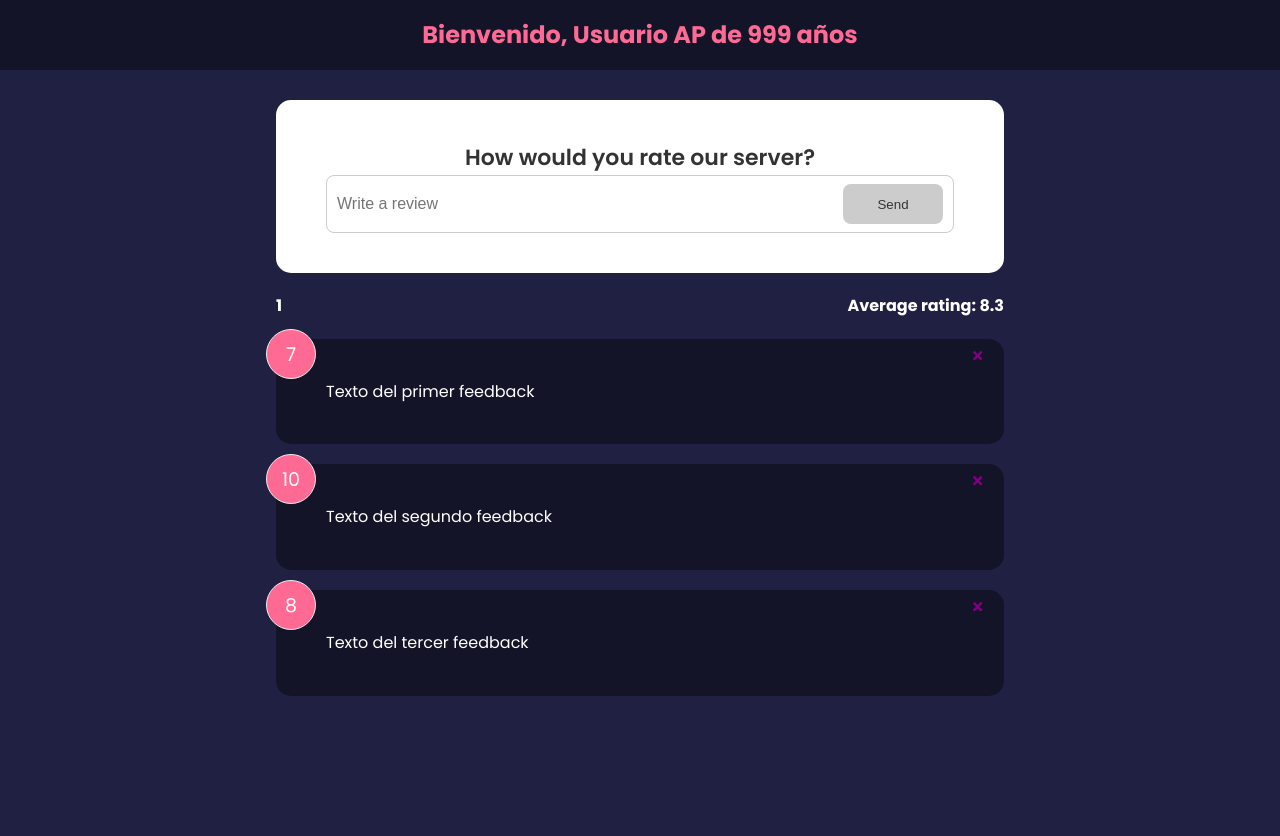
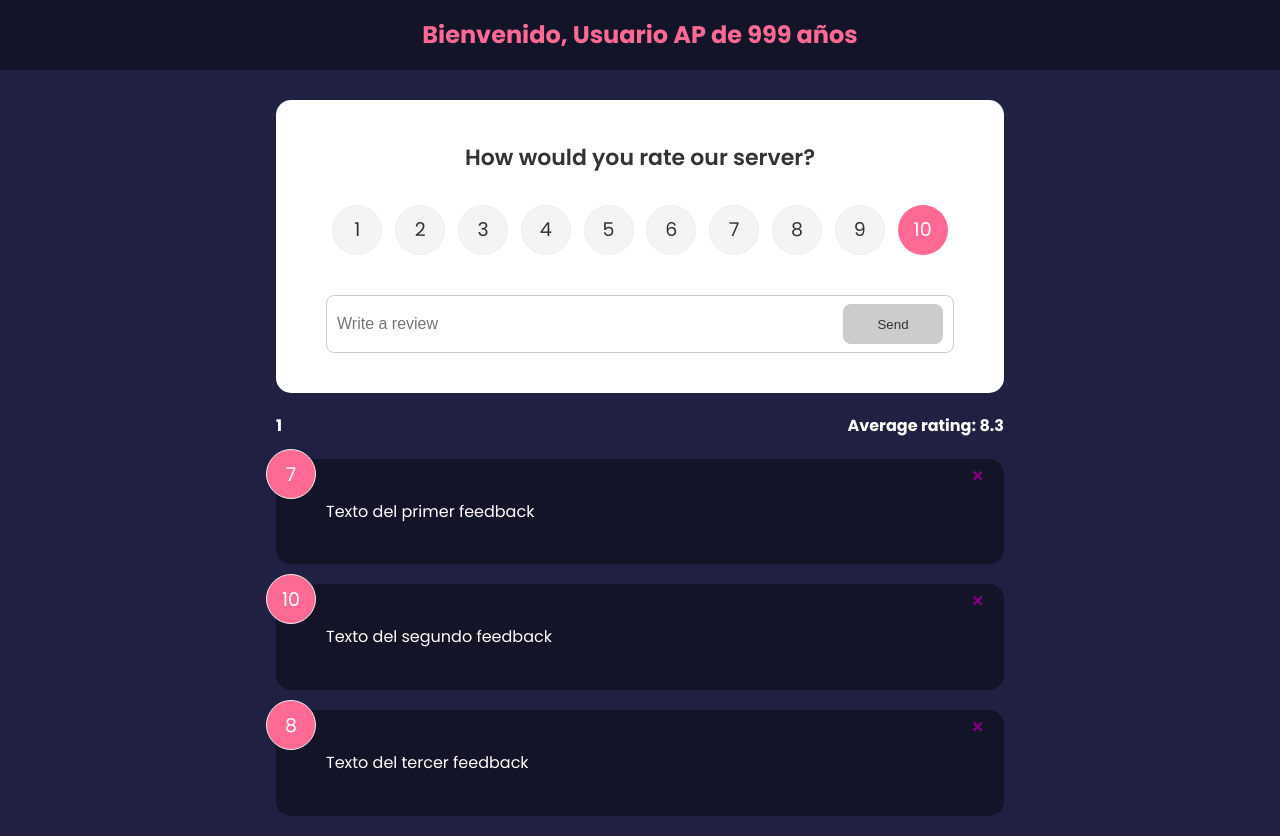
Before and after one commit to FernandoGP98/feedback-app, a React (Create React App) app: page / in a window 1280 px wide. Before the commit the page ends 800 px from the top, so only its background shows below. Built offline with nearby package versions, Linux system fonts and the light colour scheme.

Commit message:
Rating select component

```diff
--- a/src/components/FeedbackForm.jsx
+++ b/src/components/FeedbackForm.jsx
@@ -1,9 +1,11 @@
 import { useState } from "react"
+import RatingSelect from './RatingSelect'
 import Card from "./shared/Card"
 import Button from "./shared/Button"
 
-export default function FeedbackForm() {
+export default function FeedbackForm({ handleAdd }) {
   const [text, setText] = useState('')
+  const [rating, setRating] = useState(10)
   const [btnDisable, setBtnDisable] = useState(true)
   const [message, setMessage] = useState('')
 
@@ -14,24 +16,38 @@
     //Changed the validation for target
     //cause text grabbed the value before the change.
     //if (text === ""){
-      if (e.target.value === ""){
+    if (e.target.value === "") {
       setBtnDisable(true)
       setMessage(null)
-      }else if(e.target.value !== "" && e.target.value.trim().length <= 10){ //If the text has less than 10 characters
+    } else if (e.target.value !== "" && e.target.value.trim().length <= 10) { //If the text has less than 10 characters
       setBtnDisable(true)
       setMessage('Text must be atleast 10 characters')
-      }else{ //The text has something and is more than 10 characters
+    } else { //The text has something and is more than 10 characters
       setMessage(null)
       setBtnDisable(false)
     }
     setText(e.target.value)
   }
+
+  const handleSubmit = (e) => {
+    e.preventDefault()
+    if (text.trim().length > 10) {
+      const newFeedBack = {
+        text: text,
+        rating: rating
+      }
+      handleAdd(newFeedBack)
+      setText('')
+    }
+  }
   return (
     <Card>
-        <form action="">
+      <form onSubmit={handleSubmit}>
         <h2>How would you rate our server?</h2>
+        {/* Pass function as prop to set the rating */}
+        <RatingSelect select={(rating) => setRating(rating)}></RatingSelect>
         <div className="input-group">
-                <input onChange={handleTextChange} type="text" placeholder="Write a review" value={text}/>
+          <input onChange={handleTextChange} type="text" placeholder="Write a review" value={text} />
           <Button type='submit' isDisable={btnDisable}>Send</Button>
         </div>
 
--- /dev/null
+++ b/src/components/RatingSelect.jsx
@@ -0,0 +1,117 @@
+import { useState } from "react"
+
+function RatingSelect({ select }) {
+    const [selected, setSelected] = useState(10)
+
+    const handleChange = (e) => {
+        setSelected(+e.currentTarget.value)
+        select(+e.currentTarget.value)
+    }
+    return (
+        <ul className="rating">
+            <li>
+                <input type="radio"
+                    id="num1"
+                    name="rating"
+                    value="1"
+                    onChange={handleChange}
+                    //If 'selected' equals 1, then checked would be true.
+                    checked={selected === 1}
+                />
+                <label htmlFor="num1">1</label>
+            </li>
+            <li>
+                <input type="radio"
+                    id="num2"
+                    name="rating"
+                    value="2"
+                    onChange={handleChange}
+                    checked={selected === 2}
+                />
+                <label htmlFor="num2">2</label>
+            </li>
+            <li>
+                <input type="radio"
+                    id="num3"
+                    name="rating"
+                    value="3"
+                    onChange={handleChange}
+                    checked={selected === 3}
+                />
+                <label htmlFor="num3">3</label>
+            </li>
+            <li>
+                <input type="radio"
+                    id="num4"
+                    name="rating"
+                    value="4"
+                    onChange={handleChange}
+                    checked={selected === 4}
+                />
+                <label htmlFor="num4">4</label>
+            </li>
+            <li>
+                <input type="radio"
+                    id="num5"
+                    name="rating"
+                    value="5"
+                    onChange={handleChange}
+                    checked={selected === 5}
+                />
+                <label htmlFor="num5">5</label>
+            </li>
+            <li>
+                <input type="radio"
+                    id="num6"
+                    name="rating"
+                    value="6"
+                    onChange={handleChange}
+                    checked={selected === 6}
+                />
+                <label htmlFor="num6">6</label>
+            </li>
+            <li>
+                <input type="radio"
+                    id="num7"
+                    name="rating"
+                    value="7"
+                    onChange={handleChange}
+                    checked={selected === 7}
+                />
+                <label htmlFor="num7">7</label>
+            </li>
+            <li>
+                <input type="radio"
+                    id="num8"
+                    name="rating"
+                    value="8"
+                    onChange={handleChange}
+                    checked={selected === 8}
+                />
+                <label htmlFor="num8">8</label>
+            </li>
+            <li>
+                <input type="radio"
+                    id="num9"
+                    name="rating"
+                    value="9"
+                    onChange={handleChange}
+                    checked={selected === 9}
+                />
+                <label htmlFor="num9">9</label>
+            </li>
+            <li>
+                <input type="radio"
+                    id="num10"
+                    name="rating"
+                    value="10"
+                    onChange={handleChange}
+                    checked={selected === 10}
+                />
+                <label htmlFor="num10">10</label>
+            </li>
+        </ul>
+    )
+}
+
+export default RatingSelect
```
Lines whose indentation alone changed are shown as unchanged.
